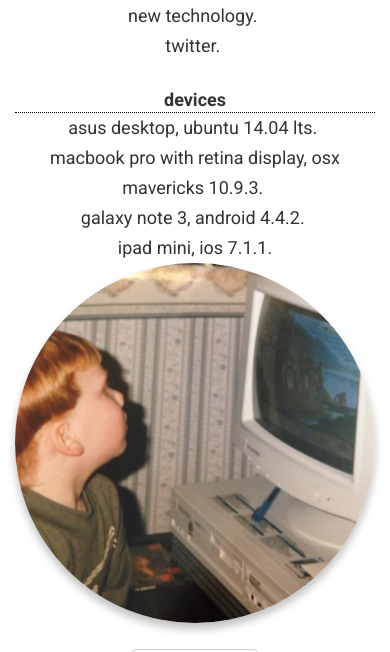
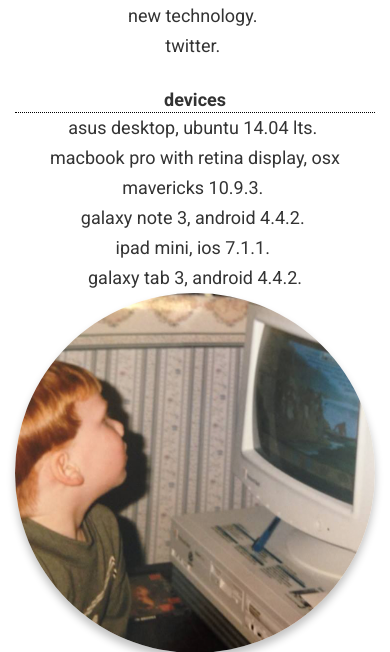
Before and after one commit to nathanfrancy/portfolio-old, a PHP site: page /about.php in a window 390 px wide. Shown: the part 1115-1767 px from the top of the page. Run offline with PHP 8.4, Linux system fonts and the light colour scheme; some web fonts are replaced.

Commit message:
Adding my android tablet to device list

```diff
--- a/about.php
+++ b/about.php
@@ -66,7 +66,8 @@
                                     <span id="37">asus desktop, ubuntu 14.04 lts.</span>&nbsp;<br />
                                     <span id="36">macbook pro with retina display, osx mavericks 10.9.3.</span>&nbsp;<br />
                                     <span id="35">galaxy note 3, android 4.4.2.</span>&nbsp;<br />
-                                    <span id="38">ipad mini, ios 7.1.1.</span>
+                                    <span id="38">ipad mini, ios 7.1.1.</span>&nbsp;<br />
+                                    <span id="39">galaxy tab 3, android 4.4.2.</span>
                                 </div>
                             </div>
 
```
Also changed, not shown: img/about/39.png (added).
